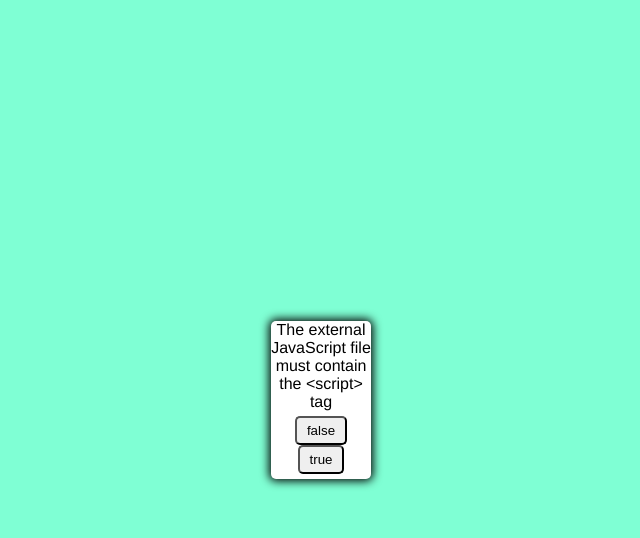
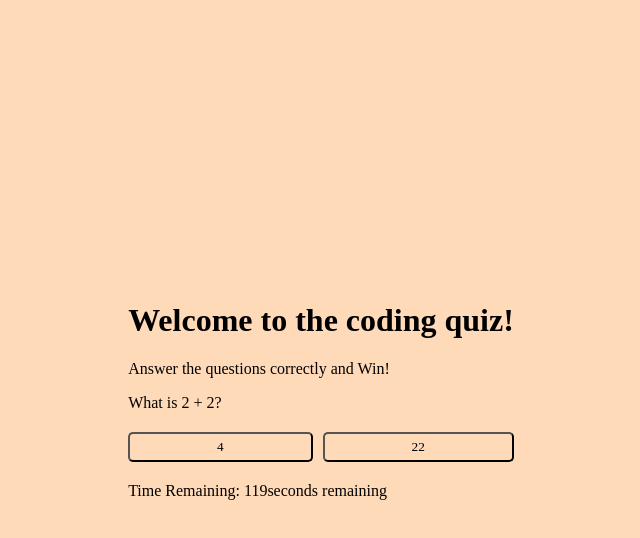
Before and after one commit to Jewelisjojo4life/CodingQuiz, a plain HTML site: page index.html in a window 1280 px wide. Both pictures are taken after a click on the button "Start". Shown: the whole page, without its empty margins (319-959 px from the left). Drawn offline with Linux system fonts and the light colour scheme.

Commit message:
added index,js,and styleshe ett. Made fuctioning timer but wont reset unless page resets and t imer wont go down.Score shows up but doesnt save

```diff
--- a/index.html
+++ b/index.html
@@ -5,28 +5,41 @@
     <meta http-equiv="X-UA-Compatible" content="IE=edge" />
     <meta name="viewport" content="width=device-width, initial-scale=1.0" />
     <link rel="stylesheet" href="style.css" />
-    <script defer src='script.js'></script>
-
-
+    <script defer src="script.js"></script>
     <title>Coding quiz</title>
   </head>
   <body>
+    <div id="start page ">
+      <div id="start-text hide">
+        <h1>Welcome to the coding quiz!</h1>
+        <p>
+          Answer the questions correctly and Win!
+        </p>
 
-    <div class="container">
         <div id="question-container" class="hide">
-        <div id="question" >Question</div>
-         <div id="answer-buttons"  class="btn grid">
-        <button class="btn">Answer 1</button>
-        <button class="btn">Answer 2</button>
+          <div id="question">Question</div>
+
+          <div id="answer-buttons" class="btn-grid">
+            <button class="btn correct">Answer 1</button>
+            <button class="btn wrong">Answer 2</button>
             <button class="btn">Answer 3</button>
             <button class="btn">Answer 4</button>
+          </div>
+        </div>
+      </div>
+
+        <button class="highscore-btn hide">View Highscore</button>
+
+        <div>
+          <div>Time Remaining: <span id="countdown">0</span></div>
+          <div id="resultBox-container" class="resultBox "></div>
         </div>
       </div>
       <div class="controls">
         <button id="start-btn" class="start-btn btn">Start</button>
         <button id="next-btn" class="next-btn btn hide">Next</button>
+        <button id="restart-btn" class="restart-btn btn hide">restartButton</button>
       </div>
     </div>
-
- <body>
+  </body>
 </html>
--- a/script.js
+++ b/script.js
@@ -3,10 +3,34 @@ let nextButton = document.getElementById("next-btn");
 let questionContainerElement = document.getElementById("question-container");
 let questionElement = document.getElementById("question");
 let answerButtonsElement = document.getElementById("answer-buttons");
+let shuffledQuestions, currentQuestionIndex;
+let correctWrong = document.getElementById("correct-wrong");
+let timerEl = document.getElementById("time");
+let resultBox = document.getElementById("resultBox-container");
+let correctAnswers = 0;
+let restartButton = document.getElementById("restart-btn");
+document.getElementById("start-btn").addEventListener("click", function () {
+  var timeleft = 120;
 
-let shuffledQuestions, currentQuestionIndex;
+  var downloadTimer = setInterval(function function1() {
+    document.getElementById("countdown").innerHTML =
+      timeleft + "seconds remaining";
+    timeleft -= 1;
 
+    if (timeleft <= -2) {
+      clearInterval(downloadTimer);
+      startButton.classList.remove("hide");
+      document.getElementById("countdown").innerHTML = "Times up!";
+
+      alert("Times up!! :(");
+    }
+  }, 1000);
+});
+
+let start = document.querySelector("#start");
 startButton.addEventListener("click", startGame);
+restartButton.addEventListener("click", clearInterval);
+
 nextButton.addEventListener("click", () => {
   currentQuestionIndex++;
   setNextQuestion();
@@ -28,7 +52,7 @@ function setNextQuestion() {
 function showQuestion(question) {
   questionElement.innerText = question.question;
   question.answers.forEach((answer) => {
-    let button = document.createElement("button");
+    const button = document.createElement("button");
     button.innerText = answer.text;
     button.classList.add("btn");
     if (answer.correct) {
@@ -48,15 +72,22 @@ function resetState() {
 }
 
 function selectAnswer(e) {
-  let selectedButton = e.target;
-  let correct = selectedButton.dataset.correct;
+  const selectedButton = e.target;
+  const correct = selectedButton.dataset.correct;
+  if (correct) {
+    correctAnswers++;
+  }
   setStatusClass(document.body, correct);
   Array.from(answerButtonsElement.children).forEach((button) => {
     setStatusClass(button, button.dataset.correct);
   });
   if (shuffledQuestions.length > currentQuestionIndex + 1) {
     nextButton.classList.remove("hide");
+    resultBox.classList.remove("hide");
   } else {
+    resultBox.innerText =
+      correctAnswers.toString() + "/" + shuffledQuestions.length.toString();
+
     startButton.innerText = "Restart";
     startButton.classList.remove("hide");
   }
@@ -78,35 +109,35 @@ function clearStatusClass(element) {
 
 let questions = [
   {
-    question: "The external JavaScript file must contain the <script> tag",
+    question: "What is 2 + 2?",
     answers: [
-      { text: "false", correct: true },
-      { text: "true", correct: false },
+      { text: "4", correct: true },
+      { text: "22", correct: false },
     ],
   },
   {
-    question: " Which of the following is an advantage of using JavaScript?",
+    question: "What color is the sky",
     answers: [
-      { text: "Less server interation", correct: true },
-      { text: "Immediate feedback", correct: true },
-      { text: "Making the website interactive", correct: true },
-      { text: "All of the above", correct: true },
+      { text: "blue", correct: true },
+      { text: "red", correct: false },
+      { text: "rainbow", correct: false },
+      { text: "orange", correct: false },
     ],
   },
   {
-    question: "what is a Bolean?",
+    question: "sharks live where?",
     answers: [
-      { text: "True False", correct: true },
-      { text: "NaN", correct: false },
-      { text: "numbers", correct: false },
-      { text: "IDK", correct: false },
+      { text: "pool", correct: false },
+      { text: "ocean", correct: true },
+      { text: "sky", correct: false },
+      { text: "trees", correct: false },
     ],
   },
   {
-    question: "This quiz was fun",
+    question: "What is 4 * 2?",
     answers: [
-      { text: "Yes", correct: true },
-      { text: "Super Yes", correct: true },
+      { text: "6", correct: false },
+      { text: "8", correct: true },
     ],
   },
 ];
--- a/style.css
+++ b/style.css
@@ -1,47 +1,77 @@
+*,
+*::before,
+*::after {
+  box-sizing: border-box;
+  font-family: Gotham Rounded;
+}
+
 :root {
-  --hue-correct: green;
-  font-family: "Franklin Gothic Medium";
-  text-align: center;
+  --hue-neutral: 200;
+  --hue-wrong: 0;
+  --hue-correct: 145;
 }
+
 body {
-  display: flex;
-  align-items: center;
-  justify-content: center;
   padding: 0;
   margin: 0;
+  display: flex;
+  width: 100vw;
   height: 100vh;
-  width: 100vw;
-  background-color: aquamarine;
+  justify-content: center;
+  align-items: center;
+  background-color: peachpuff;
 }
+
 .container {
-  width: 100px;
-  max-width: 100%;
+  width: 800px;
+  max-width: 80%;
   background-color: white;
   border-radius: 5px;
+  padding: 10px;
   box-shadow: 0 0 10px 2px;
 }
+
 .btn-grid {
   display: grid;
   grid-template-columns: repeat(2, auto);
   gap: 10px;
   margin: 20px 0;
 }
+
 .btn {
+  background-color: hsl(var(--hue), 100%, 50%);
   border-radius: 5px;
   padding: 5px 10px;
   color: black;
   outline: none;
 }
+
 .btn:hover {
   border-color: black;
 }
+
+.btn.correct {
+  --hue: var(--hue-correct);
+}
+
+.btn.wrong {
+  --hue: var(--hue-wrong);
+}
+
 .start-btn,
 .next-btn {
-  display: flex;
-  justify-content: center;
   font-size: 2rem;
   font-weight: bold;
+  padding: 10px 20px;
 }
+.resultBox {
+  text-align: center;
+  color: black;
+  padding: 10px 20px;
+  font-size: 1.5rem;
+  font-weight: bold;
+}
+
 .controls {
   display: flex;
   justify-content: center;
@@ -51,3 +81,7 @@ body {
 .hide {
   display: none;
 }
+
+.highscore-btn:hover {
+  background-color: whitesmoke;
+}
```
Lines whose indentation alone changed are shown as unchanged.
